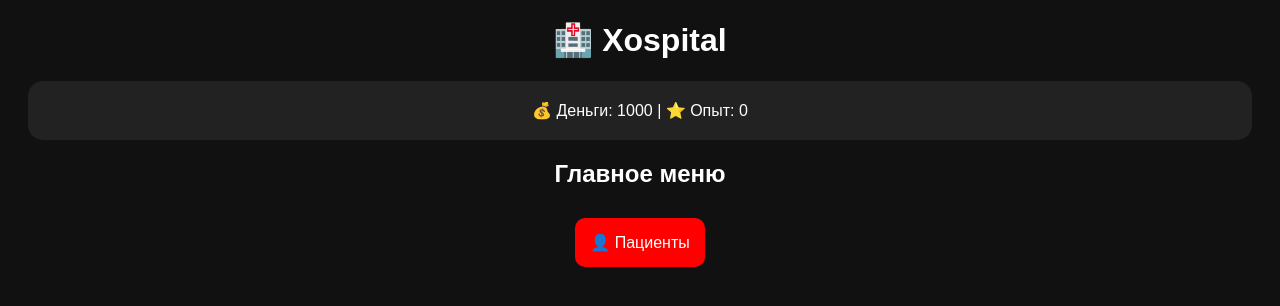
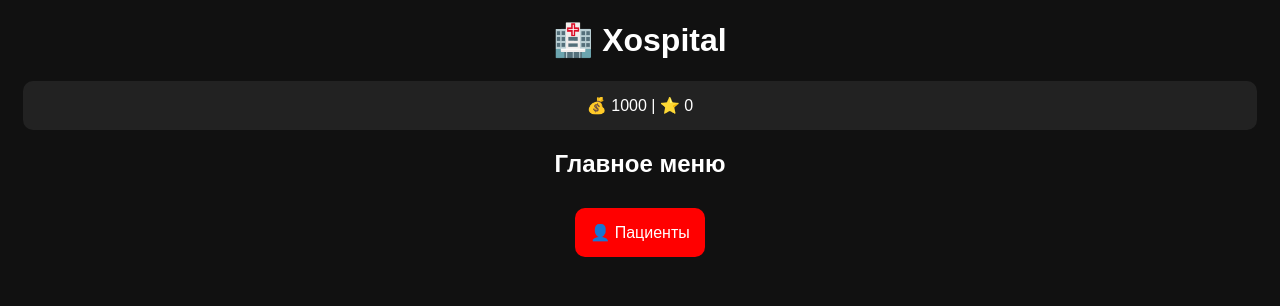
Before and after one commit to ivan0796223-byte/xospital-game, a Flask app: page / in a window 1280 px wide. Shown: the top 306 px of the page. Run offline with Flask 3, Linux system fonts and the light colour scheme.

Commit message:
Update base.html

```diff
--- a/templates/base.html
+++ b/templates/base.html
@@ -18,18 +18,13 @@
             color: white;
             border: none;
             border-radius: 10px;
-            cursor: pointer;
-        }
-
-        button:hover {
-            background: darkred;
         }
 
         .box {
             background: #222;
-            padding: 20px;
-            border-radius: 15px;
-            margin: 20px;
+            padding: 15px;
+            border-radius: 10px;
+            margin: 15px;
         }
     </style>
 </head>
@@ -38,7 +33,7 @@
 <h1>🏥 Xospital</h1>
 
 <div class="box">
-    💰 Деньги: {{ player.money }} | ⭐ Опыт: {{ player.exp }}
+    💰 {{ player.money }} | ⭐ {{ player.exp }}
 </div>
 
 {% block content %}{% endblock %}
```
